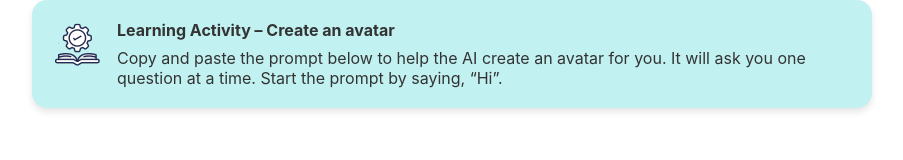
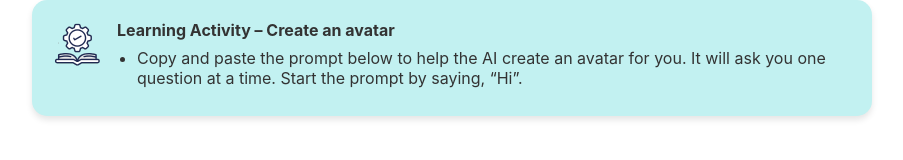
Before and after one commit to kathrynmcgilvrayeles/Create-an-avatar, a plain HTML site: page index.html in a window 1280 px wide. Shown: the whole page, without its empty margins (188-1091 px from the left). Drawn offline with Linux system fonts and the light colour scheme.

Commit message:
Update index.html

```diff
--- a/index.html
+++ b/index.html
@@ -19,8 +19,8 @@
       border-radius: 15px;
       padding: 20px;
       max-width: 800px;
-      box-shadow: 0 4px 6px rgba(0,0,0,0.1);
-      margin: 0 auto;
+      box-shadow: 0 4px 6px rgba(0, 0, 0, 0.1);
+      margin: 0 auto; /* Centers the container and adds no vertical margin */
     }
 
     .info-box img {
@@ -41,20 +41,25 @@
       font-weight: bold;
     }
 
-    p {
+    ul {
       margin: 0;
+      padding-left: 20px;
+    }
+
+    li {
+      margin-bottom: 8px;
     }
   </style>
 </head>
 <body>
-
   <div class="info-box">
-    <img src="Learning%20Activity.png" alt="Learning Activity Icon">
+    <img src="Learning%20Activity.png" alt="Learning Activity">
     <div class="info-text">
       <strong>Learning Activity – Create an avatar</strong>
-      <p>Copy and paste the prompt below to help the AI create an avatar for you. It will ask you one question at a time. Start the prompt by saying, “Hi”.</p>
+      <ul>
+        <li>Copy and paste the prompt below to help the AI create an avatar for you. It will ask you one question at a time. Start the prompt by saying, “Hi”.</li>
+      </ul>
     </div>
   </div>
-
 </body>
 </html>
```
